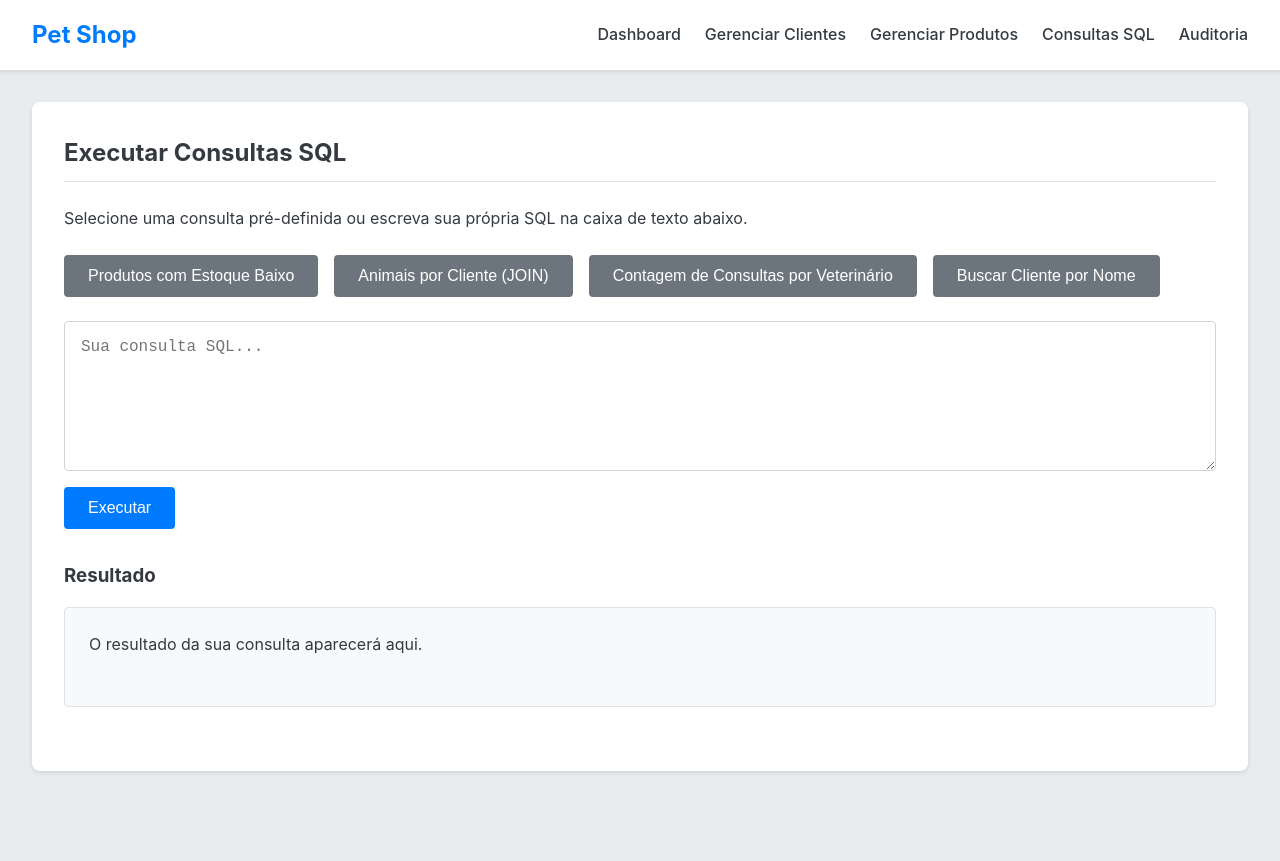
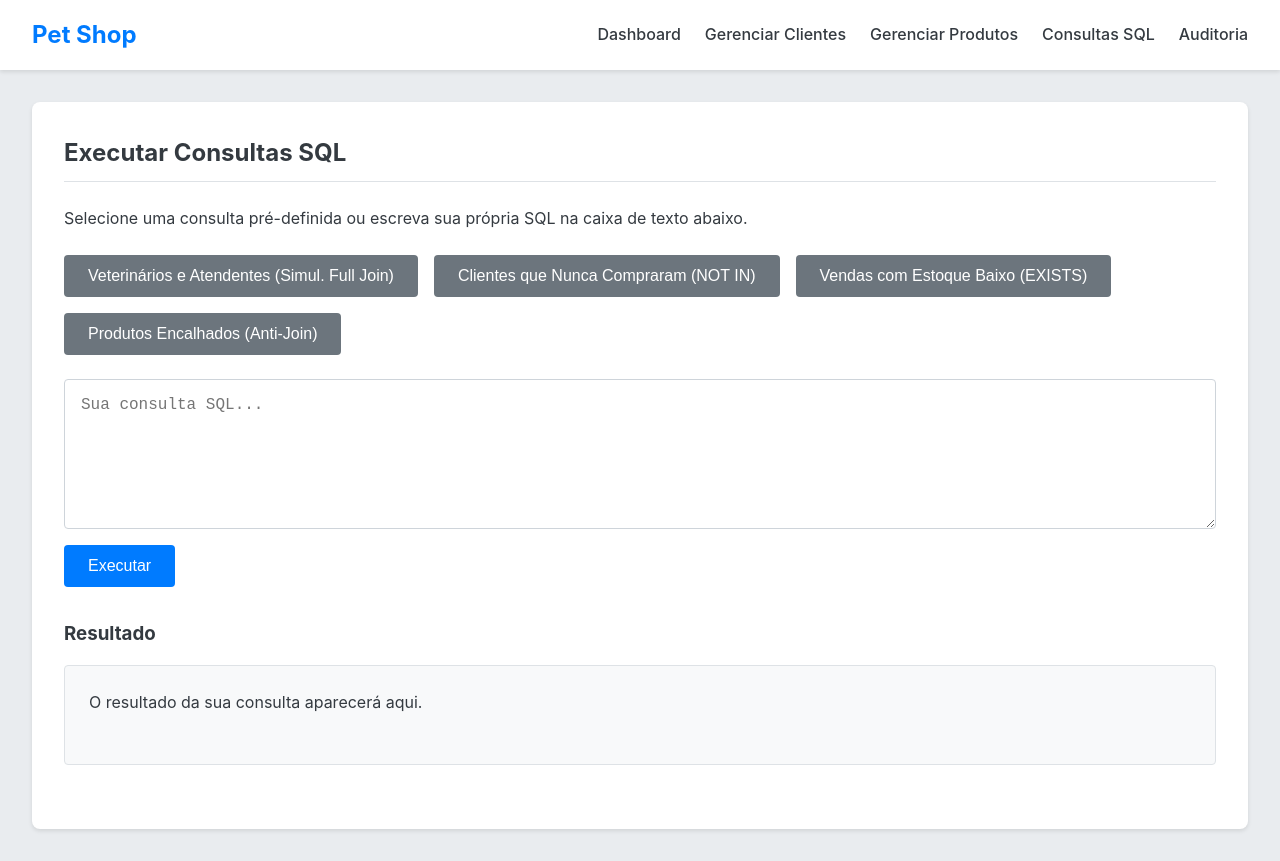
Before and after one commit to fthenri/Pet-Shop-BD-v2, a Next.js app in the folder frontend/: page /consultas in a window 1280 px wide. Before the commit the page ends 803 px from the top, so only its background shows below. Built offline with nearby package versions, Linux system fonts and the light colour scheme.

Commit message:
GAP #2 Corrigir Consultas - OK

```diff
--- a/frontend/app/consultas/page.js
+++ b/frontend/app/consultas/page.js
@@ -4,23 +4,24 @@ import { useState } from 'react';
 
 const consultasPredefinidas = [
 	{
-		nome: 'Produtos com Estoque Baixo',
+		nome: 'Veterinários e Atendentes (Simul. Full Join)',
 		query:
-			'SELECT cod_produto, nome_produto, quantidade_estoque FROM Produto WHERE quantidade_estoque < 10;',
+			"SELECT \n    F.nome,\n    F.cpf,\n    V.CRMV,\n    NULL AS 'Tipo_Atendente' \nFROM \n    Veterinario V\nJOIN \n    Funcionario F ON V.cod_funcionario = F.cod_funcionario\n\nUNION\n\nSELECT \n    F.nome,\n    F.cpf,\n    NULL AS 'CRMV', \n    A.cod_funcionario AS 'Tipo_Atendente'\nFROM \n    Atendente A\nJOIN \n    Funcionario F ON A.cod_funcionario = F.cod_funcionario;",
 	},
 	{
-		nome: 'Animais por Cliente (JOIN)',
+		nome: 'Clientes que Nunca Compraram (NOT IN)',
 		query:
-			"SELECT P.nome_pet AS nome_animal, P.especie, C.nome AS nome_dono FROM Pet AS P JOIN Cliente AS C ON P.cpfCliente = C.cpf WHERE C.cpf = '11122233344';",
+			"SELECT \n    cpf, \n    nome, \n    telefone1,\n    data_cadastro\nFROM \n    Cliente\nWHERE \n    cpf NOT IN (SELECT DISTINCT cpfCliente FROM Venda);",
 	},
 	{
-		nome: 'Contagem de Consultas por Veterinário',
+		nome: 'Vendas com Estoque Baixo (EXISTS)',
 		query:
-			'SELECT cod_funcionario, COUNT(*) AS quantidade FROM Consulta_Atende GROUP BY cod_funcionario;',
+			"SELECT \n    V.num_venda, \n    V.data_hora, \n    C.nome AS nome_cliente,\n    V.valor_total\nFROM \n    Venda V\nJOIN \n    Cliente C ON V.cpfCliente = C.cpf\nWHERE \n    EXISTS (\n        SELECT 1 \n        FROM contem co\n        JOIN Produto P ON co.cod_produto = P.cod_produto\n        WHERE \n            co.num_venda = V.num_venda \n            AND P.quantidade_estoque < 20\n    );",
 	},
 	{
-		nome: "Buscar Cliente por Nome",
-		query: "SELECT cpf, nome, cidade FROM Cliente WHERE nome LIKE '%Silva%';",
+        nome: 'Produtos Encalhados (Anti-Join)',
+		query:
+			"SELECT\n  P.cod_produto,\n  P.nome_produto,\n  P.preco_venda,\n  P.quantidade_estoque,\n  F.razao_social AS nome_fornecedor\nFROM\n  Produto P\nLEFT JOIN\n  contem co ON P.cod_produto = co.cod_produto\nJOIN\n  Fornecedor F ON P.cnpjFornecedor = F.cnpj\nWHERE\n  co.num_venda IS NULL \nORDER BY\n  P.nome_produto;",
 	},
 ];
 
```
